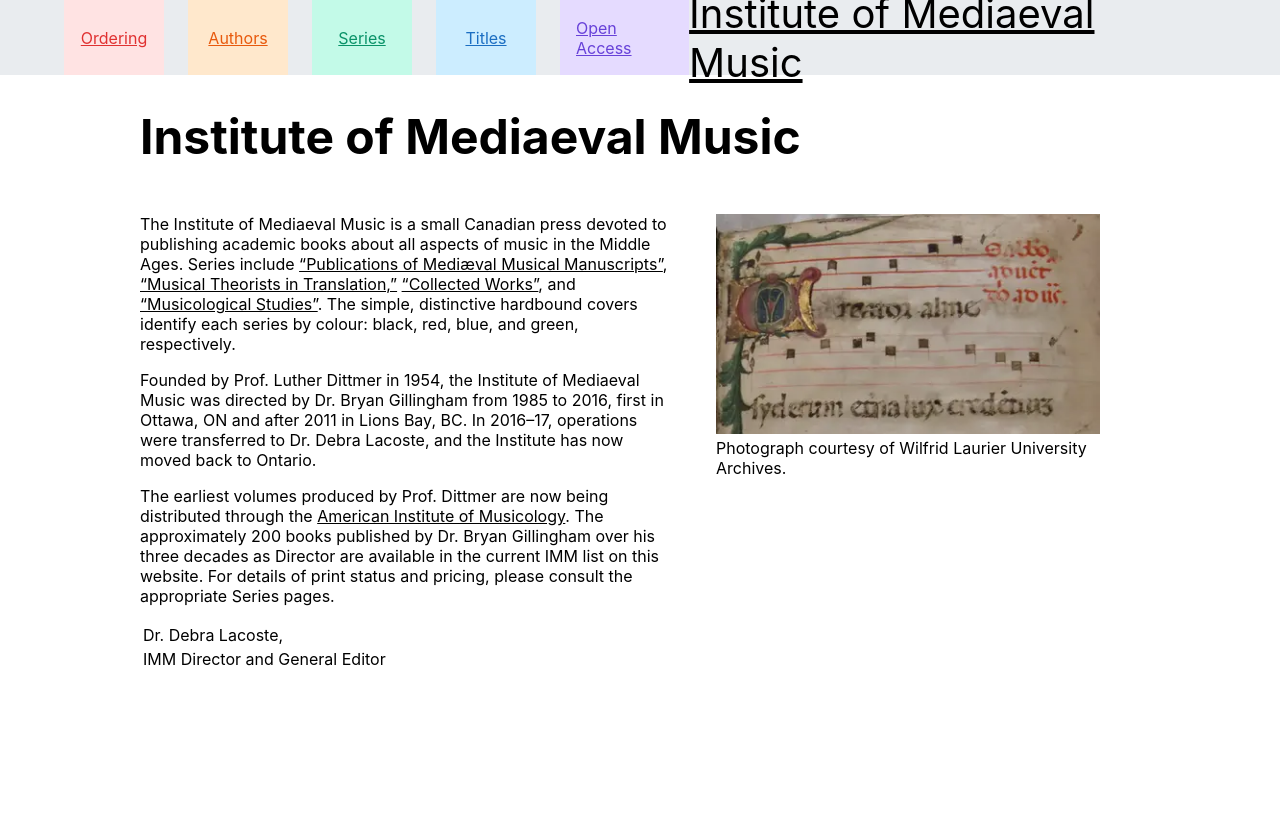
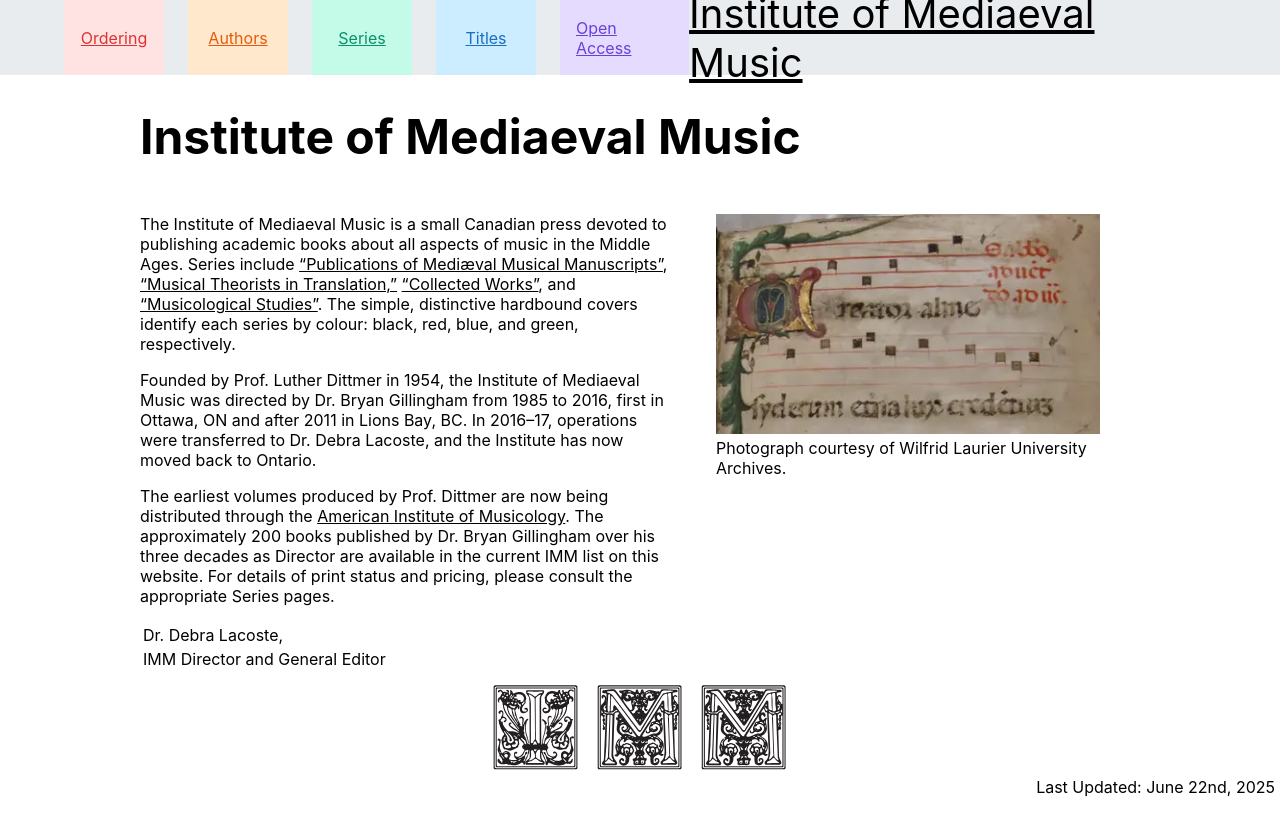
Before and after one commit to medieval-music/website, a Jekyll site: the page built from index.md, in a window 1280 px wide. Shown: the top 836 px of the page. Built offline with Jekyll 4.4.1, drawn with Linux system fonts in a browser that asks for light colours.

Commit message:
Added footer

```diff
--- a/_layouts/base.html
+++ b/_layouts/base.html
@@ -30,5 +30,10 @@
 		<main>
 			{{ content }}
 		</main>
+		<footer>
+			<img class="logo" src="{{ '/assets/img/IMM-logo-narrow.svg' | relative_url }}" />
+			<div class="updated-at">Last Updated: {{ site.time | date_to_long_string: "ordinal", "US" }}</div>
+			<!--{{ site.time | date: "%B %Y" }}-->
+		</footer>
 	</body>
 </html>
--- a/assets/css/styles.scss
+++ b/assets/css/styles.scss
@@ -48,3 +48,18 @@ a {
 .book-list {
 	list-style-type: '\2192';
 }
+
+footer {
+	padding: 5px;
+
+	.logo {
+		margin-left: auto;
+		margin-right: auto;
+		max-width: 50vw;
+		display: block;
+		height: 100px;
+	}
+	.updated-at {
+		text-align: right;
+	}
+}
```
Also changed, not shown: assets/img/IMM-logo-narrow.svg (added).
